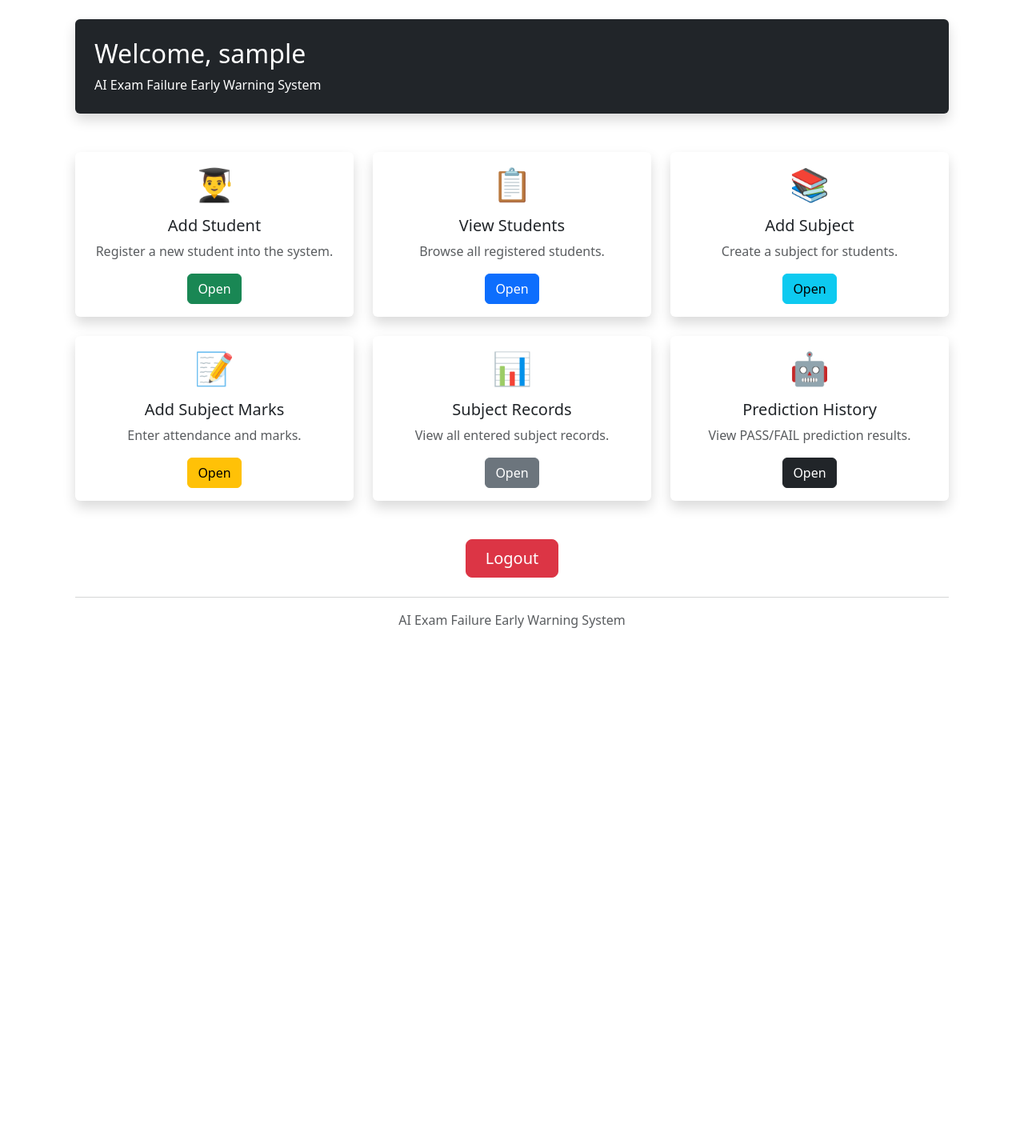
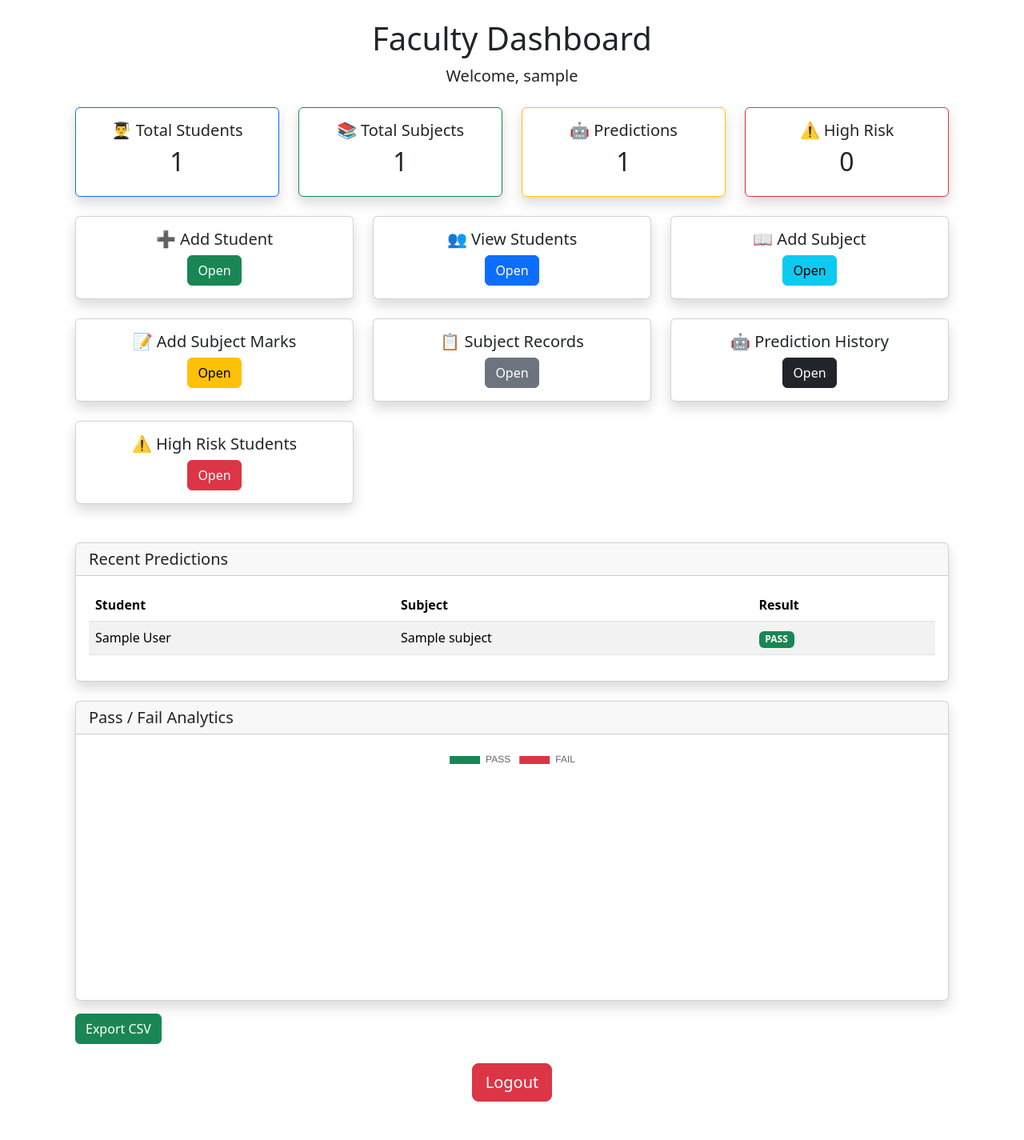
Before and after one commit to Rushi-kesh-creator/Exam-Failure-Warning-System, a Flask app: page /faculty/dashboard in a window 1280 px wide. Shown: the part 56-1481 px from the top of the page at 80% size. Before the commit the page ends 841 px from the top, so only its background shows below. Run offline with Flask 3, Linux system fonts and the light colour scheme; a user stored in the database is signed in; tables that the repository leaves empty hold one stand-in row (values such as "Sample post"); parts of the project's set-up code (start-up, migrations or seed data) failed here and were passed over.

Commit message:
Added analytics chart, recent predictions, high risk students, CSV export and ML improvements

```diff
--- a/routes.py
+++ b/routes.py
@@ -1,13 +1,14 @@
 import joblib
 import pandas as pd
+import csv
 from app import app
-from flask import render_template, redirect, url_for, flash
+from flask import render_template, redirect, url_for, flash,request,Response
 from flask_login import login_user, logout_user, login_required, current_user
 from forms import FacultyRegistrationForm,LoginForm,StudentForm,SubjectForm,AddSubjectForm,EditStudentForm,EditSubjectForm
 from models import User, Student, StudentSubject,Subject,Prediction
 from extensions import db
 
-model = joblib.load("student_failure_model.pkl")
+model = joblib.load("ml/student_failure_model.pkl")
 @app.route("/")
 @app.route("/home")
 def home_page():
@@ -49,7 +50,23 @@
 @app.route('/faculty/dashboard')
 @login_required
 def faculty_dashboard():
-    return render_template('faculty_dashboard.html')
+    total_students = Student.query.count()
+    total_subjects = Subject.query.count()
+    total_predictions = Prediction.query.count()
+    high_risk_students = Prediction.query.filter_by(risk_level='HIGH').count()
+    recent_predictions = Prediction.query.order_by(Prediction.created_at.desc()).limit(5).all()
+    pass_count = Prediction.query.filter_by(predicted_result='PASS').count()
+    fail_count = Prediction.query.filter_by(predicted_result='FAIL').count()
+    return render_template(
+        'faculty_dashboard.html',
+        total_students=total_students,
+        total_subjects=total_subjects,
+        total_predictions=total_predictions,
+        high_risk_students=high_risk_students,
+        recent_predictions=recent_predictions,
+        pass_count=pass_count,
+        fail_count=fail_count
+    )
 
 @app.route('/student/create', methods=['GET', 'POST'])
 @login_required
@@ -65,7 +82,11 @@
 @app.route('/students')
 @login_required
 def students_page():
-    students = Student.query.all()
+    search = request.args.get('search')
+    if search:
+        students = Student.query.filter(Student.name.ilike(f'%{search}%')).all()
+    else:
+        students = Student.query.all()
     return render_template('students.html',students=students)
 @app.route('/add-subject', methods=['GET', 'POST'])
 @login_required
@@ -108,12 +129,17 @@
 def predict_student(record_id):
     record = StudentSubject.query.get_or_404(record_id)
     student = Student.query.get(record.student_id)
+    higher_mid = max(record.mid1, record.mid2)
+    lower_mid = min(record.mid1, record.mid2)
+    internal_marks = round(
+        record.assignment1 +
+        record.assignment2 +
+        (0.8 * higher_mid) +
+        (0.2 * lower_mid)
+    )
     features = pd.DataFrame([{
+        "internal_marks": internal_marks,
         "attendance": record.attendance,
-        "assignment1": record.assignment1,
-        "assignment2": record.assignment2,
-        "mid1": record.mid1,
-        "mid2": record.mid2,
         "cgpa": student.cgpa
     }])
     prediction = model.predict(features)[0]
@@ -193,3 +219,34 @@
     db.session.commit()
     flash('Subject record deleted successfully!', 'success')
     return redirect(url_for('subject_records'))
+
+@app.route('/high-risk-students')
+@login_required
+def high_risk_students():
+    predictions = Prediction.query.filter_by(risk_level='HIGH').all()
+    return render_template('high_risk_students.html',predictions=predictions)
+
+@app.route('/analytics')
+@login_required
+def analytics():
+    pass_count = Prediction.query.filter_by(predicted_result='PASS').count()
+    fail_count = Prediction.query.filter_by(predicted_result='FAIL').count()
+    return render_template('analytics.html',pass_count=pass_count,fail_count=fail_count)
+
+@app.route('/export_predictions')
+@login_required
+def export_predictions():
+    predictions = Prediction.query.all()
+    print("Total Predictions:", len(predictions))
+    csv_data = "Student,Subject,Risk Level,Result\n"
+    for p in predictions:
+        csv_data += (
+            f"{p.student.name},"
+            f"{p.subject.subject_name},"
+            f"{p.risk_level},"
+            f"{p.predicted_result}\n"
+        )
+    return Response(
+        csv_data,
+        mimetype='text/csv',
+        headers={'Content-Disposition':'attachment; filename=predictions.csv'})
--- a/templates/base.html
+++ b/templates/base.html
@@ -139,6 +139,10 @@
     </div>
 
     <script src="https://cdn.jsdelivr.net/npm/bootstrap@5.3.3/dist/js/bootstrap.bundle.min.js"></script>
+    <script src="https://cdn.jsdelivr.net/npm/chart.js"></script>
+
+{% block scripts %}
+{% endblock %}
 
 </body>
 </html>
--- a/templates/faculty_dashboard.html
+++ b/templates/faculty_dashboard.html
@@ -8,26 +8,63 @@
 
 <div class="container mt-4">
 
-    <!-- Welcome Section -->
-    <div class="bg-dark text-white p-4 rounded shadow mb-5">
-        <h2>Welcome, {{ current_user.username }}</h2>
-        <p class="mb-0">
-            AI Exam Failure Early Warning System
+    <div class="text-center mb-4">
+        <h1>Faculty Dashboard</h1>
+        <p class="lead">
+            Welcome, <strong>{{ current_user.username }}</strong>
         </p>
     </div>
 
-    <!-- Dashboard Actions -->
+    <!-- Statistics Cards -->
+
+    <div class="row g-4 mb-4">
+
+        <div class="col-md-3">
+            <div class="card text-center shadow border-primary">
+                <div class="card-body">
+                    <h5>👨‍🎓 Total Students</h5>
+                    <h2>{{ total_students }}</h2>
+                </div>
+            </div>
+        </div>
+
+        <div class="col-md-3">
+            <div class="card text-center shadow border-success">
+                <div class="card-body">
+                    <h5>📚 Total Subjects</h5>
+                    <h2>{{ total_subjects }}</h2>
+                </div>
+            </div>
+        </div>
+
+        <div class="col-md-3">
+            <div class="card text-center shadow border-warning">
+                <div class="card-body">
+                    <h5>🤖 Predictions</h5>
+                    <h2>{{ total_predictions }}</h2>
+                </div>
+            </div>
+        </div>
+
+        <div class="col-md-3">
+            <div class="card text-center shadow border-danger">
+                <div class="card-body">
+                    <h5>⚠️ High Risk</h5>
+                    <h2>{{ high_risk_students }}</h2>
+                </div>
+            </div>
+        </div>
+
+    </div>
+
+    <!-- Feature Cards -->
+
     <div class="row g-4">
 
-        <!-- Add Student -->
         <div class="col-md-4">
-            <div class="card shadow border-0 h-100">
+            <div class="card shadow">
                 <div class="card-body text-center">
-                    <h1>👨‍🎓</h1>
-                    <h5 class="mt-3">Add Student</h5>
-                    <p class="text-muted">
-                        Register a new student into the system.
-                    </p>
+                    <h5>➕ Add Student</h5>
                     <a href="{{ url_for('create_student') }}"
                        class="btn btn-success">
                         Open
@@ -36,15 +73,10 @@
             </div>
         </div>
 
-        <!-- View Students -->
         <div class="col-md-4">
-            <div class="card shadow border-0 h-100">
+            <div class="card shadow">
                 <div class="card-body text-center">
-                    <h1>📋</h1>
-                    <h5 class="mt-3">View Students</h5>
-                    <p class="text-muted">
-                        Browse all registered students.
-                    </p>
+                    <h5>👥 View Students</h5>
                     <a href="{{ url_for('students_page') }}"
                        class="btn btn-primary">
                         Open
@@ -53,15 +85,10 @@
             </div>
         </div>
 
-        <!-- Add Subject -->
         <div class="col-md-4">
-            <div class="card shadow border-0 h-100">
+            <div class="card shadow">
                 <div class="card-body text-center">
-                    <h1>📚</h1>
-                    <h5 class="mt-3">Add Subject</h5>
-                    <p class="text-muted">
-                        Create a subject for students.
-                    </p>
+                    <h5>📖 Add Subject</h5>
                     <a href="{{ url_for('create_subject') }}"
                        class="btn btn-info">
                         Open
@@ -70,15 +97,10 @@
             </div>
         </div>
 
-        <!-- Add Subject Marks -->
         <div class="col-md-4">
-            <div class="card shadow border-0 h-100">
+            <div class="card shadow">
                 <div class="card-body text-center">
-                    <h1>📝</h1>
-                    <h5 class="mt-3">Add Subject Marks</h5>
-                    <p class="text-muted">
-                        Enter attendance and marks.
-                    </p>
+                    <h5>📝 Add Subject Marks</h5>
                     <a href="{{ url_for('add_subject') }}"
                        class="btn btn-warning">
                         Open
@@ -87,15 +109,10 @@
             </div>
         </div>
 
-        <!-- Subject Records -->
         <div class="col-md-4">
-            <div class="card shadow border-0 h-100">
+            <div class="card shadow">
                 <div class="card-body text-center">
-                    <h1>📊</h1>
-                    <h5 class="mt-3">Subject Records</h5>
-                    <p class="text-muted">
-                        View all entered subject records.
-                    </p>
+                    <h5>📋 Subject Records</h5>
                     <a href="{{ url_for('subject_records') }}"
                        class="btn btn-secondary">
                         Open
@@ -104,15 +121,10 @@
             </div>
         </div>
 
-        <!-- Prediction History -->
         <div class="col-md-4">
-            <div class="card shadow border-0 h-100">
+            <div class="card shadow">
                 <div class="card-body text-center">
-                    <h1>🤖</h1>
-                    <h5 class="mt-3">Prediction History</h5>
-                    <p class="text-muted">
-                        View PASS/FAIL prediction results.
-                    </p>
+                    <h5>🤖 Prediction History</h5>
                     <a href="{{ url_for('predictions_page') }}"
                        class="btn btn-dark">
                         Open
@@ -121,24 +133,130 @@
             </div>
         </div>
 
+        <div class="col-md-4">
+            <div class="card shadow">
+                <div class="card-body text-center">
+                    <h5>⚠️ High Risk Students</h5>
+                    <a href="{{ url_for('high_risk_students') }}"
+                       class="btn btn-danger">
+                        Open
+                    </a>
+                </div>
+            </div>
+        </div>
+
     </div>
 
-    <!-- Logout Button -->
-    <div class="text-center mt-5">
+    <!-- Recent Predictions -->
+
+    <div class="card shadow mt-5">
+
+        <div class="card-header">
+            <h5 class="mb-0">Recent Predictions</h5>
+        </div>
+
+        <div class="card-body">
+
+            <table class="table table-striped">
+
+                <thead>
+                    <tr>
+                        <th>Student</th>
+                        <th>Subject</th>
+                        <th>Result</th>
+                    </tr>
+                </thead>
+
+                <tbody>
+
+                    {% for p in recent_predictions %}
+                    <tr>
+                        <td>{{ p.student.name }}</td>
+                        <td>{{ p.subject.subject_name }}</td>
+                        <td>
+                            {% if p.predicted_result == "FAIL" %}
+                                <span class="badge bg-danger">FAIL</span>
+                            {% else %}
+                                <span class="badge bg-success">PASS</span>
+                            {% endif %}
+                        </td>
+                    </tr>
+                    {% endfor %}
+
+                </tbody>
+
+            </table>
+
+        </div>
+
+    </div>
+    <div class="card shadow mt-4">
+        <div class="card-header">
+            <h5 class="mb-0">Pass / Fail Analytics</h5>
+        </div>
+        <div class="card-body text-center">
+            <div style="width:300px; height:300px; margin:auto;">
+                <canvas id="resultChart"></canvas>
+            </div>
+        </div>
+    </div>
+
+    <!-- Export Button -->
+
+    <div class="mt-3">
+        <a href="{{ url_for('export_predictions') }}"
+           class="btn btn-success">
+            Export CSV
+        </a>
+    </div>
+
+    <!-- Logout -->
+
+    <div class="text-center mt-4 mb-5">
         <a href="{{ url_for('logout_page') }}"
-           class="btn btn-danger btn-lg px-4">
+           class="btn btn-danger btn-lg">
             Logout
         </a>
     </div>
 
-    <!-- Footer -->
-    <div class="text-center mt-4 text-muted">
-        <hr>
-        <p>
-            AI Exam Failure Early Warning System
-        </p>
-    </div>
+</div>
+{% endblock %}
 
-</div>
+{% block scripts %}
+
+<script>
+
+document.addEventListener('DOMContentLoaded', function () {
+
+    const ctx = document.getElementById('resultChart');
+
+    new Chart(ctx, {
+        type: 'pie',
+        data: {
+            labels: ['PASS', 'FAIL'],
+            datasets: [{
+                data: [
+                    {{ pass_count }},
+                    {{ fail_count }}
+                ],
+                backgroundColor: [
+                    '#198754',
+                    '#dc3545'
+                ]
+            }]
+        },
+        options: {
+            responsive: true,
+            plugins: {
+                legend: {
+                    position: 'top'
+                }
+            }
+        }
+    });
+
+});
+
+</script>
 
 {% endblock %}
--- a/templates/subject_records.html
+++ b/templates/subject_records.html
@@ -21,6 +21,7 @@
                 <th>Assignment2</th>
                 <th>Mid1</th>
                 <th>Mid2</th>
+                <th>Internal Marks</th>
                 <th>Prediction</th>
                 <th>Actions</th>
             </tr>
@@ -37,6 +38,7 @@
                 <td>{{ record.assignment2 }}</td>
                 <td>{{ record.mid1 }}</td>
                 <td>{{ record.mid2 }}</td>
+                <td>{{ record.internal_marks }}</td>
                 <td>
                     <a href="{{ url_for('predict_student',record_id=record.id) }}"class="btn btn-danger btn-sm">Predict</a>
                 </td>
```
Also changed, not shown: forms.py (+13 -13 lines), ml/test_model.py (renamed from test_model.py, +8 -4 lines), ml/train_model.py (renamed from train_model.py, +6 -1 lines), models.py (+11 -0 lines), templates/analytics.html (added, +9 -0 lines), templates/high_risk_students.html (added, +53 -0 lines), templates/students.html (+23 -2 lines), ml/generate_dataset.py (renamed from generate_dataset.py), ml/student_dataset.csv (renamed from student_dataset.csv), 2 other files.
